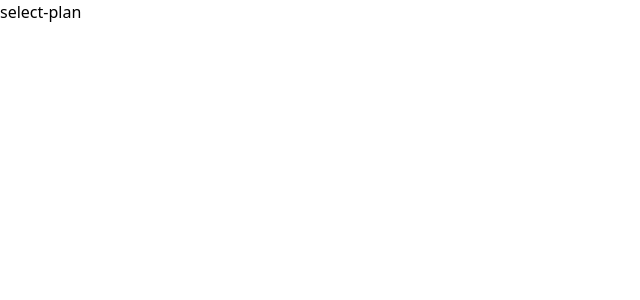
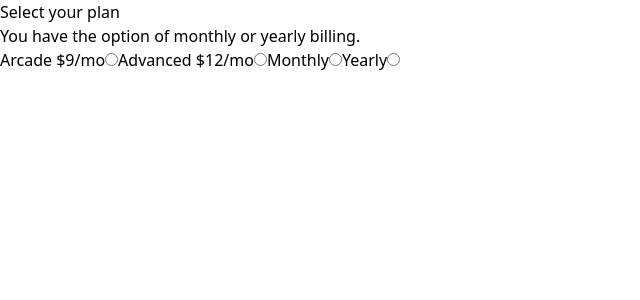
Before and after one commit to HealerC/multistep-form, a Next.js app: page /select-plan in a window 1280 px wide. Shown: the top 300 px of the page, without its empty margins (0-640 px from the left). Built offline with nearby package versions, Linux system fonts and the light colour scheme.

Commit message:
feat: Initialize form on page 1 (plan)

```diff
--- a/pages/select-plan.tsx
+++ b/pages/select-plan.tsx
@@ -1,5 +1,48 @@
-import React from "react";
+import { useAppContext } from "@/context/app-context";
 
 export default function SelectPlan() {
-  return <div>select-plan</div>;
+  const { plan, planDuration, handleChange } = useAppContext();
+  return (
+    <div>
+      <h2>Select your plan</h2>
+      <p>You have the option of monthly or yearly billing.</p>
+      <label htmlFor="arcade">Arcade $9/mo</label>
+      <input
+        type="radio"
+        name="plan"
+        value="arcade"
+        id="arcade"
+        checked={plan === "arcade"}
+        onChange={handleChange}
+      />
+      <label htmlFor="advanced">Advanced $12/mo</label>
+      <input
+        type="radio"
+        name="plan"
+        value="advanced"
+        id="advanced"
+        checked={plan === "advanced"}
+        onChange={handleChange}
+      />
+
+      <label htmlFor="monthly">Monthly</label>
+      <input
+        type="radio"
+        name="planDuration"
+        value="monthly"
+        id="monthly"
+        checked={planDuration === "monthly"}
+        onChange={handleChange}
+      />
+      <label htmlFor="yearly">Yearly</label>
+      <input
+        type="radio"
+        name="planDuration"
+        value="yearly"
+        id="yearly"
+        checked={planDuration === "yearly"}
+        onChange={handleChange}
+      />
+    </div>
+  );
 }
```
